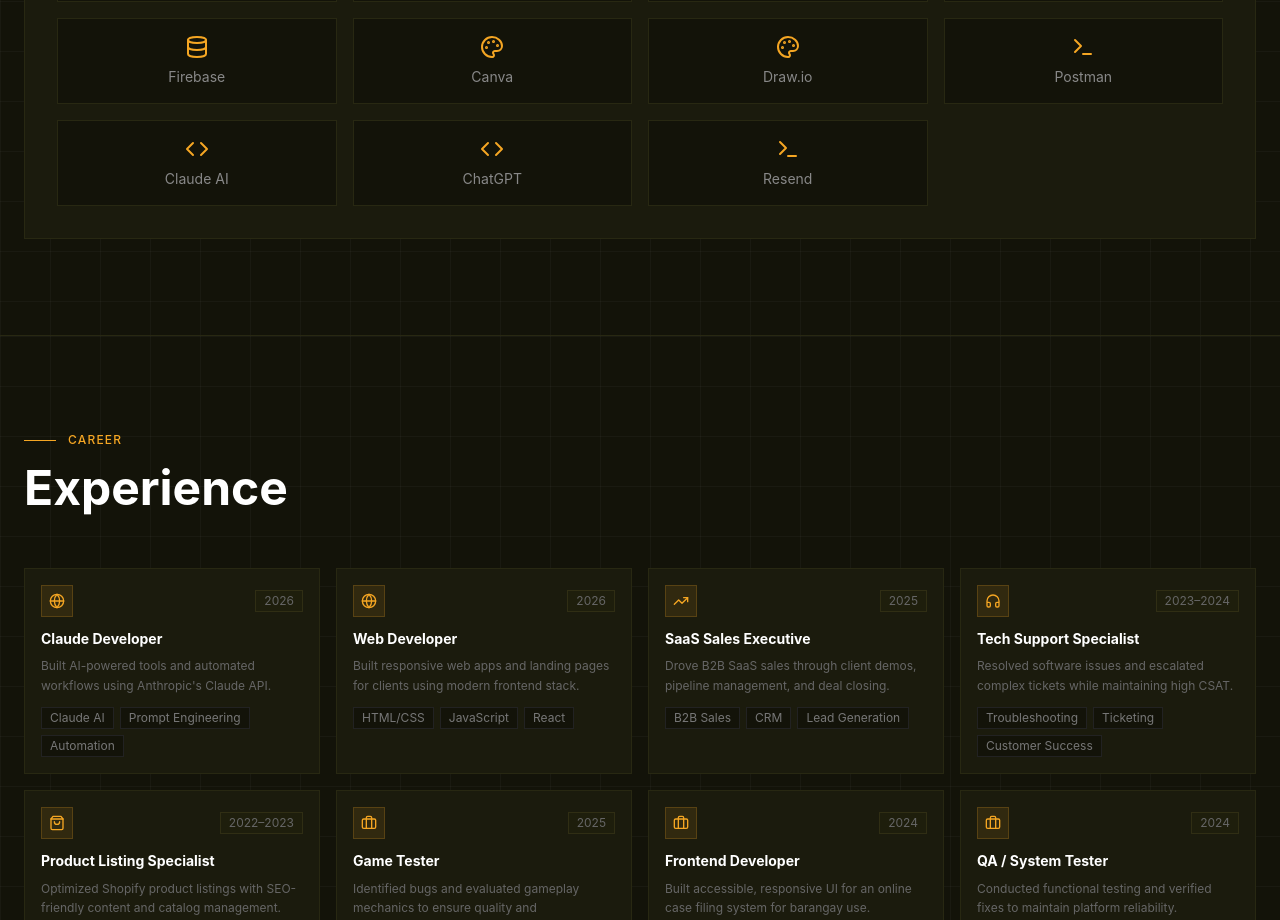
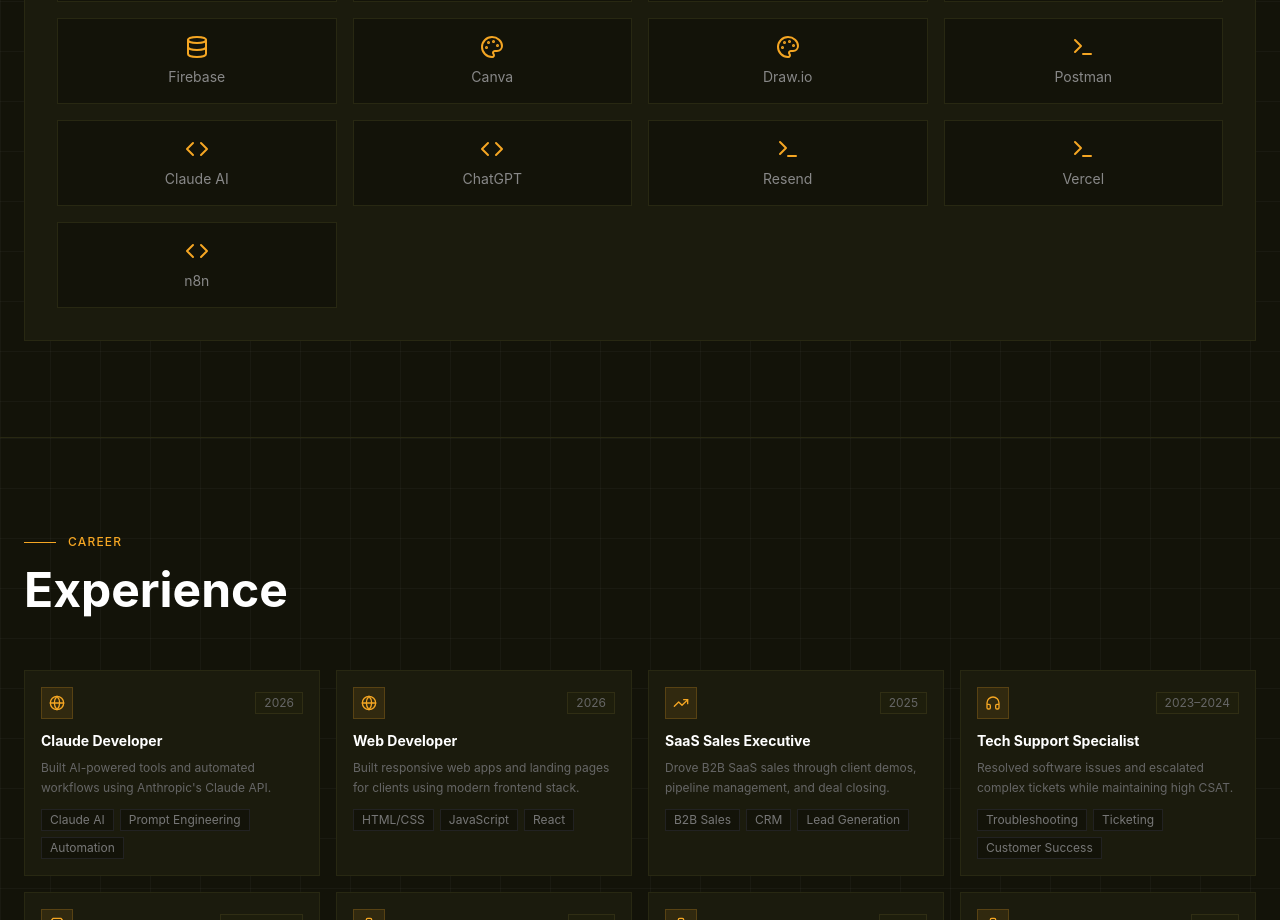
Before and after one commit to brdgt0128/TanuanMyOJTBlog, a React (Vite) app: page / in a window 1280 px wide. Shown: the part 1900-2820 px from the top of the page. Built offline with nearby package versions, Linux system fonts and the light colour scheme.

Commit message:
Add Vercel and n8n to Tools & Technologies

```diff
--- a/src/app/components/PersonalProfile.tsx
+++ b/src/app/components/PersonalProfile.tsx
@@ -44,6 +44,8 @@
     { name: 'Claude AI', icon: Code },
     { name: 'ChatGPT', icon: Code },
     { name: 'Resend', icon: Terminal },
+    { name: 'Vercel', icon: Terminal },
+    { name: 'n8n', icon: Code },
   ];
 
   return (
```
